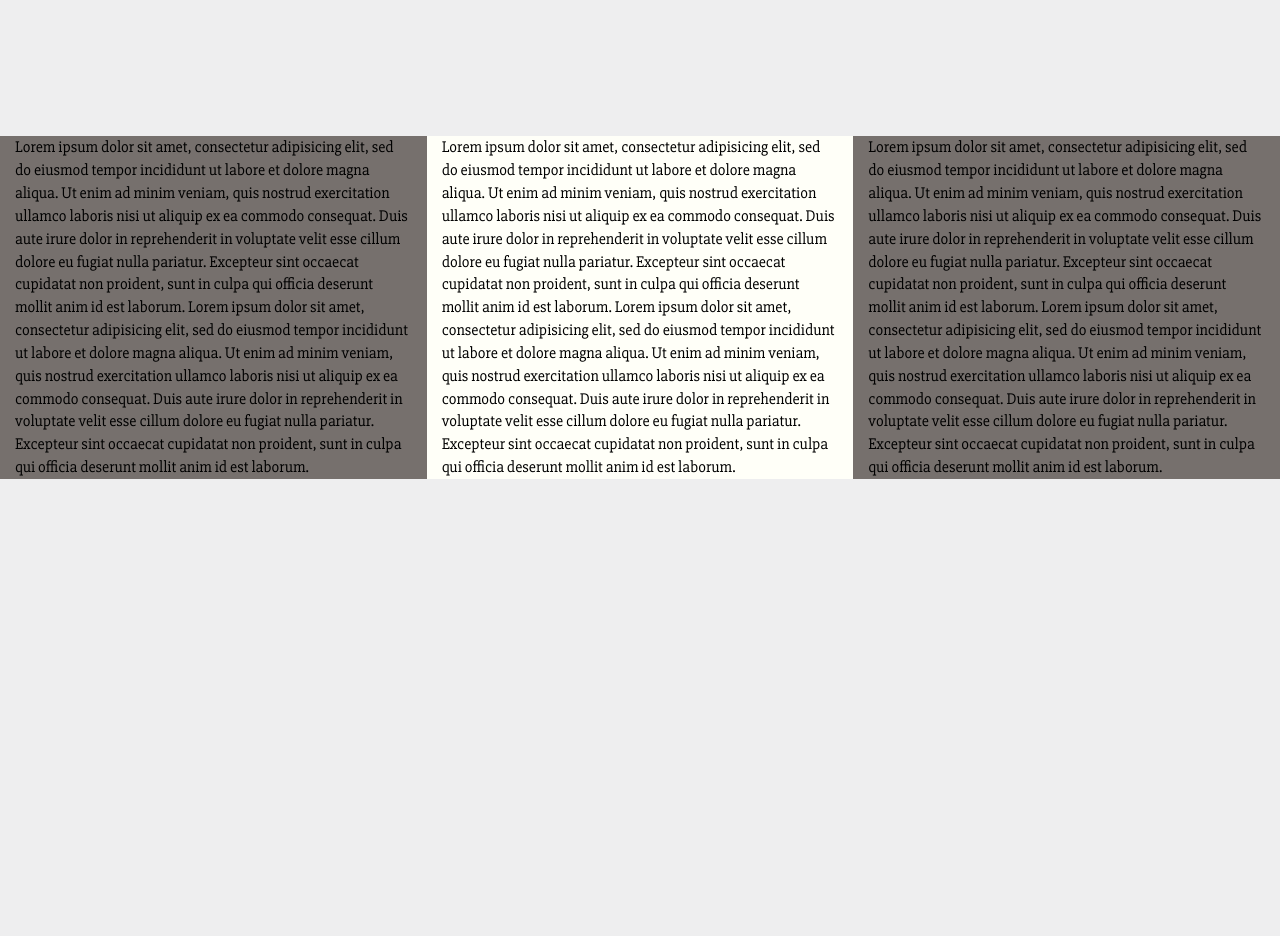
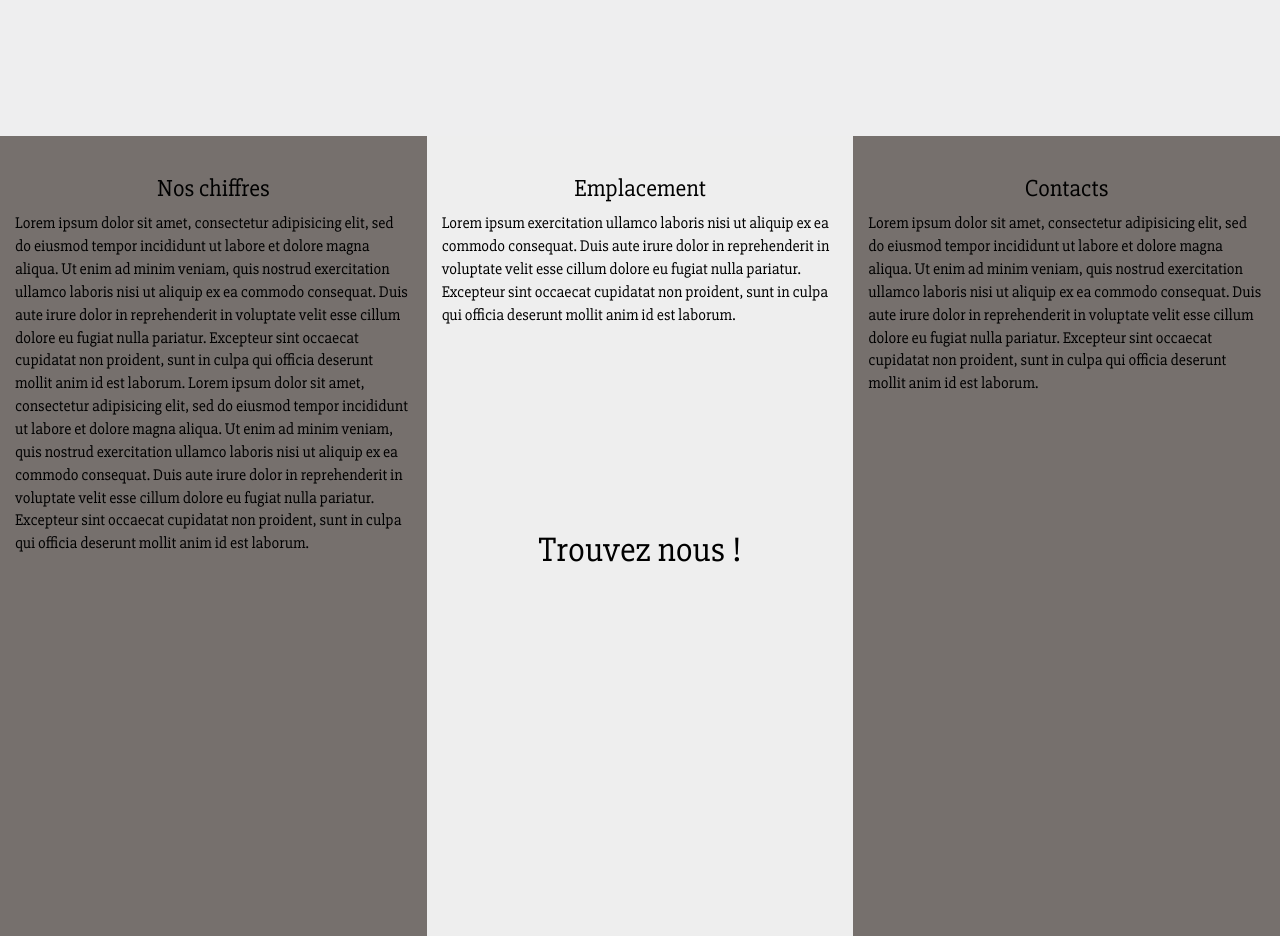
Before and after one commit to EdwinaMolinaro/TEST-site, a plain HTML site: page index.html in a window 1280 px wide. Shown: the part 1860-2796 px from the top of the page. Before the commit the page ends 2339 px from the top, so only its background shows below. Drawn offline with nearby package versions, Linux system fonts and the light colour scheme; a script that the page names is missing.

Commit message:
trouvez_nous

```diff
--- a/css/style.css
+++ b/css/style.css
@@ -78,6 +78,7 @@ h1:after {
   background-color: white;
   box-shadow: 0 4px 8px 0 rgba(0, 0, 0, 0.2), 0 6px 20px 0 rgba(0, 0, 0, 0.19);
   transition: all 0.5s;
+  opacity: 0.7;
 }
 
 .pictures-RD:hover{
@@ -85,12 +86,14 @@ h1:after {
   cursor: pointer;
   transition: all 0.2s;
   box-shadow: 5px 7px 5px gray;
+  opacity: 1;
 }
 
 .BLOCK{
   margin-top: 12%;
   font-size: 16px;
   color: black;
+  height: 100vh;
 }
 
 .block1{
@@ -98,9 +101,27 @@ h1:after {
 }
 
 .block2{
-  background-color: #FFFFF8;
+  background-color: #eeeeee;
 }
 
 .block3{
   background-color: #76706D;
 }
+
+h3{
+  text-align: center;
+  margin-top: 10%;
+}
+
+.clique-me{
+  margin-top: 50%;
+  text-align: center;
+  font-size: 35px;
+  cursor: pointer;
+}
+
+.clique-me:hover{
+  transform: rotate(-360deg);
+  transition: all 1.2s;
+
+}
--- a/index.html
+++ b/index.html
@@ -68,15 +68,17 @@
 
 
   <div class="col-sm-4 BLOCK block1">
+    <h3>Nos chiffres</h3>
     Lorem ipsum dolor sit amet, consectetur adipisicing elit, sed do eiusmod tempor incididunt ut labore et dolore magna aliqua. Ut enim ad minim veniam, quis nostrud exercitation ullamco laboris nisi ut aliquip ex ea commodo consequat. Duis aute irure dolor in reprehenderit in voluptate velit esse cillum dolore eu fugiat nulla pariatur. Excepteur sint occaecat cupidatat non proident, sunt in culpa qui officia deserunt mollit anim id est laborum.
     Lorem ipsum dolor sit amet, consectetur adipisicing elit, sed do eiusmod tempor incididunt ut labore et dolore magna aliqua. Ut enim ad minim veniam, quis nostrud exercitation ullamco laboris nisi ut aliquip ex ea commodo consequat. Duis aute irure dolor in reprehenderit in voluptate velit esse cillum dolore eu fugiat nulla pariatur. Excepteur sint occaecat cupidatat non proident, sunt in culpa qui officia deserunt mollit anim id est laborum.
   </div>
   <div class="col-sm-4 BLOCK block2">
-    Lorem ipsum dolor sit amet, consectetur adipisicing elit, sed do eiusmod tempor incididunt ut labore et dolore magna aliqua. Ut enim ad minim veniam, quis nostrud exercitation ullamco laboris nisi ut aliquip ex ea commodo consequat. Duis aute irure dolor in reprehenderit in voluptate velit esse cillum dolore eu fugiat nulla pariatur. Excepteur sint occaecat cupidatat non proident, sunt in culpa qui officia deserunt mollit anim id est laborum.
-    Lorem ipsum dolor sit amet, consectetur adipisicing elit, sed do eiusmod tempor incididunt ut labore et dolore magna aliqua. Ut enim ad minim veniam, quis nostrud exercitation ullamco laboris nisi ut aliquip ex ea commodo consequat. Duis aute irure dolor in reprehenderit in voluptate velit esse cillum dolore eu fugiat nulla pariatur. Excepteur sint occaecat cupidatat non proident, sunt in culpa qui officia deserunt mollit anim id est laborum.
+    <h3>Emplacement</h3>
+    Lorem ipsum exercitation ullamco laboris nisi ut aliquip ex ea commodo consequat. Duis aute irure dolor in reprehenderit in voluptate velit esse cillum dolore eu fugiat nulla pariatur. Excepteur sint occaecat cupidatat non proident, sunt in culpa qui officia deserunt mollit anim id est laborum.
+    <p class="clique-me">Trouvez nous !</p>
   </div>
   <div class="col-sm-4 BLOCK block3">
-    Lorem ipsum dolor sit amet, consectetur adipisicing elit, sed do eiusmod tempor incididunt ut labore et dolore magna aliqua. Ut enim ad minim veniam, quis nostrud exercitation ullamco laboris nisi ut aliquip ex ea commodo consequat. Duis aute irure dolor in reprehenderit in voluptate velit esse cillum dolore eu fugiat nulla pariatur. Excepteur sint occaecat cupidatat non proident, sunt in culpa qui officia deserunt mollit anim id est laborum.
+    <h3>Contacts</h3>
     Lorem ipsum dolor sit amet, consectetur adipisicing elit, sed do eiusmod tempor incididunt ut labore et dolore magna aliqua. Ut enim ad minim veniam, quis nostrud exercitation ullamco laboris nisi ut aliquip ex ea commodo consequat. Duis aute irure dolor in reprehenderit in voluptate velit esse cillum dolore eu fugiat nulla pariatur. Excepteur sint occaecat cupidatat non proident, sunt in culpa qui officia deserunt mollit anim id est laborum.
   </div>
 
```
